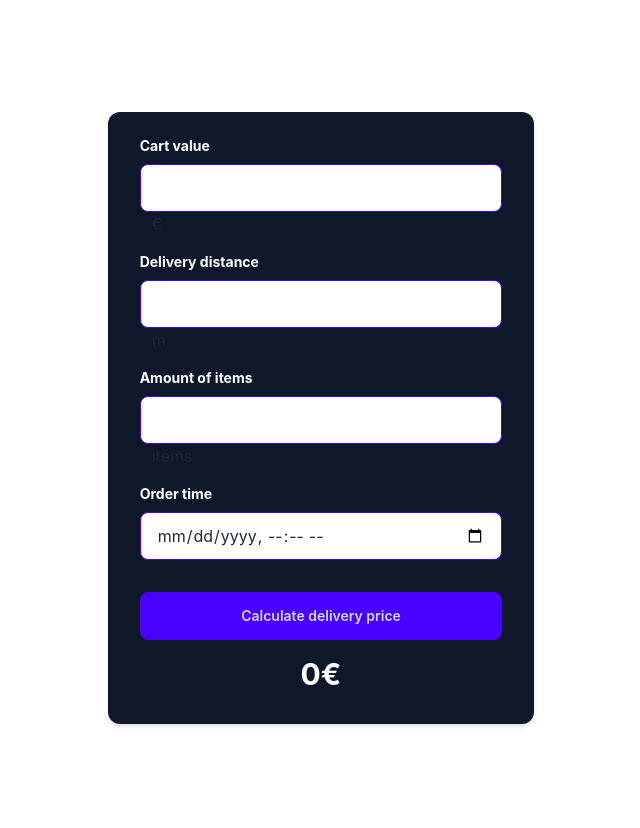
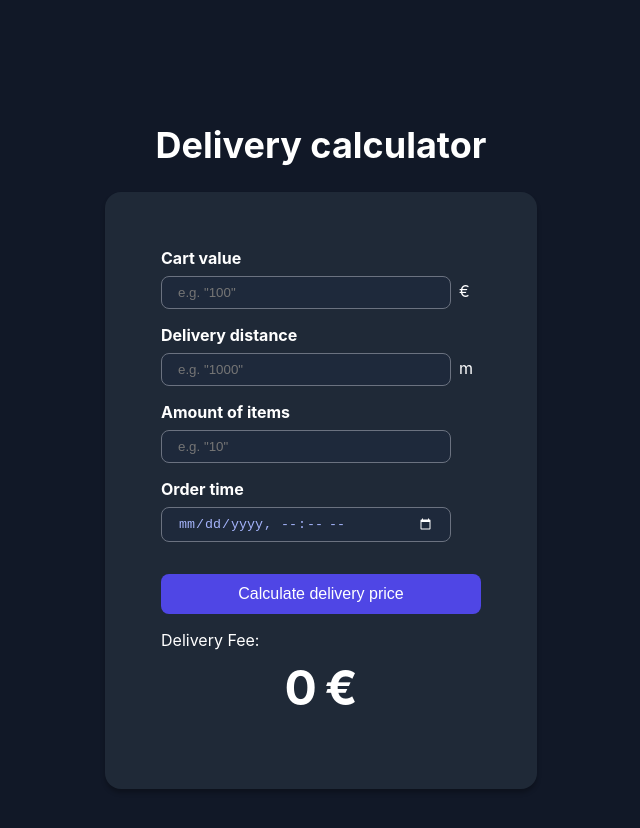
Before and after one commit to miofri/calculator-2024, a React (Create React App) app: page / in a window 1280 px wide. Shown: the top 828 px of the page, without its empty margins (319-959 px from the left). Before the commit the page ends 800 px from the top, so only its background shows below. Built offline with nearby package versions, Linux system fonts and the light colour scheme; the HTML template or start-up script is replaced by a standard one.

Commit message:
need to do documentation next

```diff
--- a/package.json
+++ b/package.json
@@ -50,11 +50,8 @@
     "@jest/globals": "^29.7.0",
     "autoprefixer": "^10.4.17",
     "babel-jest": "^29.7.0",
-    "daisyui": "^4.6.0",
     "jest": "^27.5.1",
-    "postcss": "^8.4.33",
     "react-test-renderer": "^18.2.0",
-    "tailwindcss": "^3.4.1",
     "ts-node": "^10.9.2"
   }
 }
--- a/src/App.tsx
+++ b/src/App.tsx
@@ -1,4 +1,3 @@
-import './App.css';
 import { CalculatorMain } from './components/CalculatorMain';
 
 function App() {
--- a/src/components/CalculatorMain.tsx
+++ b/src/components/CalculatorMain.tsx
@@ -1,10 +1,10 @@
 import React, { useReducer } from 'react';
-import { FormTemplate } from './FormTemplate';
 import { deliveryCalculationResult } from '../services/calculator-service';
 import { FormStates } from '../interfaces/CalculatorModels';
 import { formReducer } from '../reducers/formReducer';
 import { checkMinIsOne } from './utils/checkMinIsOne';
-import { log } from 'console';
+import * as Styled from '../ui-components/CalculatorUI';
+import { Forms } from './Forms';
 
 const initialState: FormStates = {
 	cartValue: 0,
@@ -27,65 +27,30 @@ export const CalculatorMain = () => {
 	};
 
 	return (
-		<div className="container flex flex-col items-center justify-center mx-auto h-screen w-screen ">
-			<h1 className="mb-4 font-bold text-3xl text-white">
-				Delivery calculator
-			</h1>
-			<form
-				className="flex flex-col justify-center align-middle w-1/3 h-fit bg-slate-900 shadow-md px-8 pt-6 pb-8 mb-4 rounded-xl"
-				onSubmit={(e) => handleSubmit(e)}
-			>
-				<fieldset>
+		<Styled.Container>
+			<Styled.Title>Delivery calculator</Styled.Title>
+			<Styled.Form onSubmit={(e) => handleSubmit(e)}>
+				<Styled.Fieldset>
 					<legend className="visually-hidden">
 						Delivery information to be calculated
 					</legend>
-					<FormTemplate
-						formType="number"
-						formTitle="cartValue"
-						formLabel="Cart value"
-						formSpanLabel="€"
-						formValue={formData.cartValue || ''}
-						onChange={setFormData}
-					/>
-					<FormTemplate
-						formType="number"
-						formTitle="deliveryDistance"
-						formLabel="Delivery distance"
-						formSpanLabel="m"
-						formValue={formData.deliveryDistance || ''}
-						onChange={setFormData}
-					/>
-					<FormTemplate
-						formType="number"
-						formTitle="amountOfItems"
-						formLabel="Amount of items"
-						formSpanLabel="items"
-						formValue={formData.amountOfItems || ''}
-						onChange={setFormData}
-					/>
-					<FormTemplate
-						formType="datetime-local"
-						formTitle="orderTime"
-						formLabel="Order time"
-						formSpanLabel=""
-						formValue={formData.orderTime || ''}
-						onChange={setFormData}
-					/>
-					<button
+					<Forms formData={formData} setFormData={setFormData} />
+					<Styled.Button
+						data-test-id="submit"
 						data-testid="submit"
 						type="submit"
-						className="btn btn-primary mt-4 mb-4 w-full"
 					>
 						Calculate delivery price
-					</button>
-					<p className="flex flex-row justify-center">
-						<span className="text-white text-3xl font-bold" data-testid="fee">
+					</Styled.Button>
+					<Styled.Paragraph>Delivery Fee: </Styled.Paragraph>
+					<Styled.FeeContainerParagraph>
+						<Styled.FeeContainerSpan data-testid="fee" data-test-id="fee">
 							{deliveryPrice}
-						</span>
-						<span className="text-white text-3xl font-bold">€</span>
-					</p>
-				</fieldset>
-			</form>
-		</div>
+						</Styled.FeeContainerSpan>
+						<Styled.FeeContainerSpan>€</Styled.FeeContainerSpan>
+					</Styled.FeeContainerParagraph>
+				</Styled.Fieldset>
+			</Styled.Form>
+		</Styled.Container>
 	);
 };
--- a/src/components/FormTemplate.tsx
+++ b/src/components/FormTemplate.tsx
@@ -1,6 +1,7 @@
 import React from 'react';
 import { FormTemplateModel } from '../interfaces/FormTemplateModel';
 import { FormStates } from '../interfaces/CalculatorModels';
+import * as Styled from '../ui-components/CalculatorUI';
 
 export const FormTemplate = ({
 	formType,
@@ -8,19 +9,15 @@ export const FormTemplate = ({
 	formLabel,
 	formSpanLabel,
 	formValue,
+	formPlaceholder,
 	onChange,
 }: FormTemplateModel) => {
 	return (
-		<div className="mb-4">
-			<label
-				htmlFor={formTitle}
-				className="block text-white text-sm font-bold mb-2"
-			>
-				{formLabel}
-			</label>
-			<input
-				className="input input-bordered input-primary w-full max-w-sm"
+		<>
+			<Styled.Label htmlFor={formTitle}>{formLabel}</Styled.Label>
+			<Styled.Input
 				data-testid={formTitle}
+				data-test-id={formTitle}
 				type={formType}
 				min={
 					formType === 'datetime-local'
@@ -30,6 +27,7 @@ export const FormTemplate = ({
 				name={formTitle}
 				id={formTitle}
 				value={formValue}
+				placeholder={formPlaceholder}
 				onChange={(e) =>
 					onChange({
 						name: formTitle as keyof FormStates,
@@ -38,7 +36,7 @@ export const FormTemplate = ({
 				}
 				required
 			/>
-			<span className="ml-3">{formSpanLabel}</span>
-		</div>
+			<Styled.Span>{formSpanLabel}</Styled.Span>
+		</>
 	);
 };
--- /dev/null
+++ b/src/components/Forms.tsx
@@ -0,0 +1,49 @@
+import React from 'react';
+import { FormTemplate } from './FormTemplate';
+import { FormsProps } from '../interfaces/FormProps';
+
+export const Forms: React.FC<FormsProps> = ({
+	formData,
+	setFormData,
+}: FormsProps) => {
+	return (
+		<>
+			<FormTemplate
+				formType="number"
+				formTitle="cartValue"
+				formLabel="Cart value"
+				formSpanLabel="€"
+				formValue={formData.cartValue || ''}
+				formPlaceholder='e.g. "100"'
+				onChange={setFormData}
+			/>
+			<FormTemplate
+				formType="number"
+				formTitle="deliveryDistance"
+				formLabel="Delivery distance"
+				formSpanLabel="m"
+				formValue={formData.deliveryDistance || ''}
+				formPlaceholder='e.g. "1000"'
+				onChange={setFormData}
+			/>
+			<FormTemplate
+				formType="number"
+				formTitle="amountOfItems"
+				formLabel="Amount of items"
+				formSpanLabel=""
+				formValue={formData.amountOfItems || ''}
+				formPlaceholder='e.g. "10"'
+				onChange={setFormData}
+			/>
+			<FormTemplate
+				formType="datetime-local"
+				formTitle="orderTime"
+				formLabel="Order time"
+				formSpanLabel=""
+				formValue={formData.orderTime || ''}
+				formPlaceholder={undefined}
+				onChange={setFormData}
+			/>
+		</>
+	);
+};
--- a/src/index.css
+++ b/src/index.css
@@ -9,6 +9,8 @@ body {
 		sans-serif;
 	-webkit-font-smoothing: antialiased;
 	-moz-osx-font-smoothing: grayscale;
+	color-scheme: dark;
+	background-color: #111827;
 }
 
 code {
--- /dev/null
+++ b/src/interfaces/FormProps.ts
@@ -0,0 +1,6 @@
+import { FormAction, FormStates } from './CalculatorModels';
+
+export interface FormsProps {
+	formData: FormStates;
+	setFormData: React.Dispatch<FormAction>;
+}
--- a/src/interfaces/FormTemplateModel.ts
+++ b/src/interfaces/FormTemplateModel.ts
@@ -6,5 +6,6 @@ export interface FormTemplateModel {
 	formLabel: string;
 	formSpanLabel: string;
 	formValue: number | string;
+	formPlaceholder: string | undefined;
 	onChange: (e: { name: keyof FormStates; value: string }) => void;
 }
--- a/src/services/calculator-service.ts
+++ b/src/services/calculator-service.ts
@@ -1,5 +1,5 @@
 import { FormAction, FormStates } from '../interfaces/CalculatorModels';
-import { deliveryFeeCalculation } from './calculator-service-utils/deliveryFeeCalculation';
+import { deliveryFeeCalculation } from './utils/deliveryFeeCalculation';
 
 const BASE_FEE = 2; //euros
 const MAX_FEE = 15; //euros
--- /dev/null
+++ b/src/ui-components/CalculatorUI.tsx
@@ -0,0 +1,103 @@
+import styled from 'styled-components';
+
+export const Button = styled.button`
+	background-color: #4f46e5;
+	width: 100%;
+	color: #ffffff;
+	border-radius: 0.5rem;
+	padding: 0.5rem 1rem;
+	font-size: 1rem;
+	line-height: 1.5rem;
+	border: none;
+	cursor: pointer;
+	transition: all 0.2s ease-in-out;
+	margin: 1rem auto;
+	&:hover {
+		background-color: #3730a3;
+	}
+`;
+
+export const Container = styled.div`
+	display: flex;
+	flex-direction: column;
+	justify-content: center;
+	align-items: center;
+	width: 100vw;
+	height: 100vh;
+	margin: 4rem auto;
+`;
+
+export const FeeContainerParagraph = styled.p`
+	display: flex;
+	flex-direction: row;
+	margin-top: 0.5rem;
+	justify-content: center;
+	align-items: center;
+	gap: 0.5rem;
+`;
+
+export const FeeContainerSpan = styled.span`
+	color: #ffffff;
+	font-size: 3rem;
+	font-weight: bold;
+`;
+
+export const Fieldset = styled.fieldset`
+	border: none;
+	padding: 0;
+	margin: 0;
+`;
+
+export const Form = styled.form`
+	display: flex;
+	flex-direction: column;
+	justify-content: center;
+	align-items: center;
+	width: 20rem;
+	height: fit-content;
+	background-color: #1f2937;
+	box-shadow: 0px 4px 4px rgba(0, 0, 0, 0.25);
+	padding: 3.5rem;
+	margin-bottom: 2rem;
+	border-radius: 1rem;
+`;
+
+export const Input = styled.input`
+	width: 16rem;
+	padding: 0.5rem 1rem;
+	border-radius: 0.5rem;
+	border: 1px solid #6b7280;
+	background-color: #1e293b;
+	color: #a5b4fc;
+	margin-bottom: 1rem;
+	margin-right: 0.5rem;
+	&:focus {
+		outline: 2px solid #4f46e5;
+		border: 1px solid #4f46e5;
+	}
+`;
+
+export const Label = styled.label`
+	display: block;
+	color: #ffffff;
+	font-size: 1rem;
+	font-weight: bold;
+	margin-bottom: 0.5rem;
+`;
+export const Paragraph = styled.p`
+	margin: 0;
+	color: #ffffff;
+	font-size: 1rem;
+`;
+
+export const Span = styled.span`
+	color: #ffffff;
+	font-size: 1rem;
+`;
+export const Title = styled.h1`
+	margin-bottom: 2rem;
+	font-style: bold;
+	font-size: 2.25rem;
+	line-height: 1.8rem;
+	color: #ffffff;
+`;
--- a/tailwind.config.js
+++ /dev/null
@@ -1,8 +0,0 @@
-/** @type {import('tailwindcss').Config} */
-module.exports = {
-	content: ['./src/**/*.{js,jsx,ts,tsx}'],
-	theme: {
-		extend: {},
-	},
-	plugins: [require('daisyui')],
-};
```
Also changed, not shown: src/services/utils/deliveryFeeCalculation.ts (renamed from src/services/calculator-service-utils/deliveryFeeCalculation.ts), 2 other files (tests, documents, lock files or other folders).
